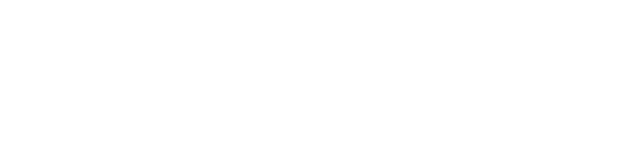
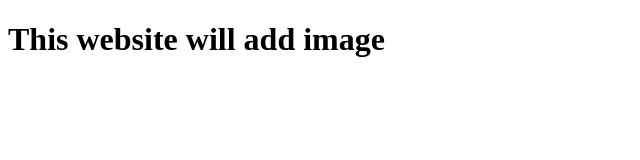
Before and after one commit to FahadAlHossain/my-first-repo, a plain HTML site: page index.html in a window 1280 px wide. Shown: the whole page, without its empty margins (0-640 px from the left). Drawn offline with Linux system fonts and the light colour scheme.

Commit message:
header added

```diff
--- a/index.html
+++ b/index.html
@@ -4,9 +4,9 @@
     <meta charset="UTF-8">
     <meta http-equiv="X-UA-Compatible" content="IE=edge">
     <meta name="viewport" content="width=device-width, initial-scale=1.0">
-    <title>My first github repo</title>
+    <title>My first Github repo</title>
 </head>
 <body>
-
+    <h1>This website will add image</h1>
 </body>
 </html>
```
Also changed, not shown: logo-desing-1.jpg (added).
